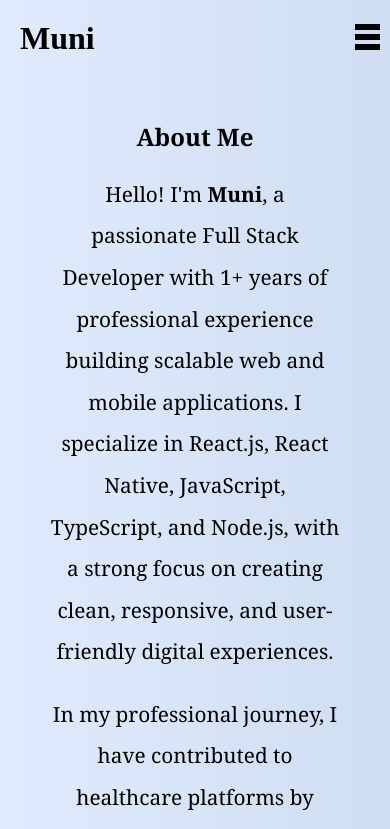
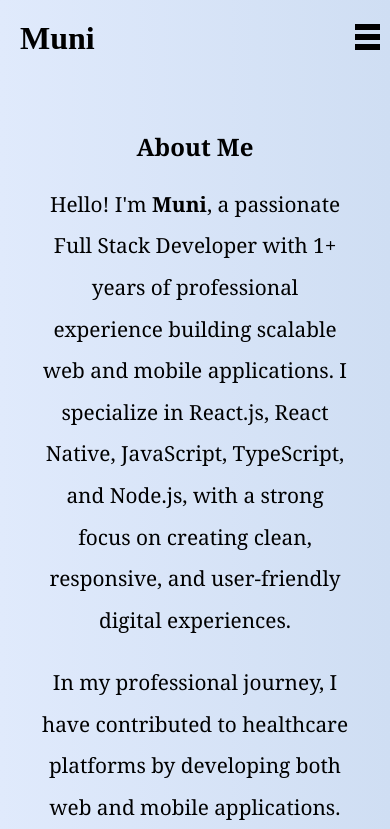
Before and after one commit to Rohit-muni45/Portfolio, a React (Vite) app: page /about in a window 390 px wide. Shown: the top 829 px of the page. Built offline with nearby package versions, Linux system fonts and the light colour scheme.

Commit message:
1.Modified the avatar in skills section 2.Fixed the footer issue in about section

```diff
--- a/src/Components/About/About.css
+++ b/src/Components/About/About.css
@@ -1,8 +1,8 @@
 .about {
-    padding: 60px 20px;
+  min-height: 100dvh;
+  padding: 70px 20px;
   background: linear-gradient(to right, #e0eafc, #cfdef3);
-    background-color: #f9f9f9;
-    height: 100vh;
+  box-sizing: border-box;
 }
 
 .container {
@@ -11,31 +11,26 @@
   text-align: center;
 }
 
-  h2 {
-    font-size: 2em;
-    margin-bottom: 20px;
-  }
-
-  p {
-    font-size: 1.1em;
-    line-height: 1.6;
-    margin-bottom: 20px;
+.container p {
+  font-size: 1.1rem;
+  line-height: 1.8;
 }
 
 @media (max-width: 768px) {
-    .container {
-      padding: 0 20px;
+  .about {
+    padding: 80px 20px 40px;
   }
 
-    .about{
-        padding: 70px 30px;
+  .container {
+    padding: 0;
   }
 
   h2 {
-      font-size: 1.5em;
+    font-size: 2rem;
   }
 
   .container p {
-      font-size: 1.1rem;
+    font-size: 1rem;
+    line-height: 1.7;
   }
 }
--- a/src/Components/Skills/Skills.css
+++ b/src/Components/Skills/Skills.css
@@ -14,10 +14,10 @@
 
   .avatar {
     position: absolute;
-    top: 50%;
+    top: 45%;
     left: 48%;
     width: 300px;
-    height: 280px;
+    height: 400px;
     transform: translate(-50%, -50%);
     border-radius: 10%;
     overflow: hidden;
@@ -122,7 +122,7 @@
 
     .avatar {
       width: 260px;
-      height: 280px;
+      height: 350px;
     }
     .pa{
       font-size: 1.3rem;
```
Also changed, not shown: src/Images/Avatar.png, src/Images/Avatar2.png (added). Lines whose indentation alone changed are shown as unchanged.
